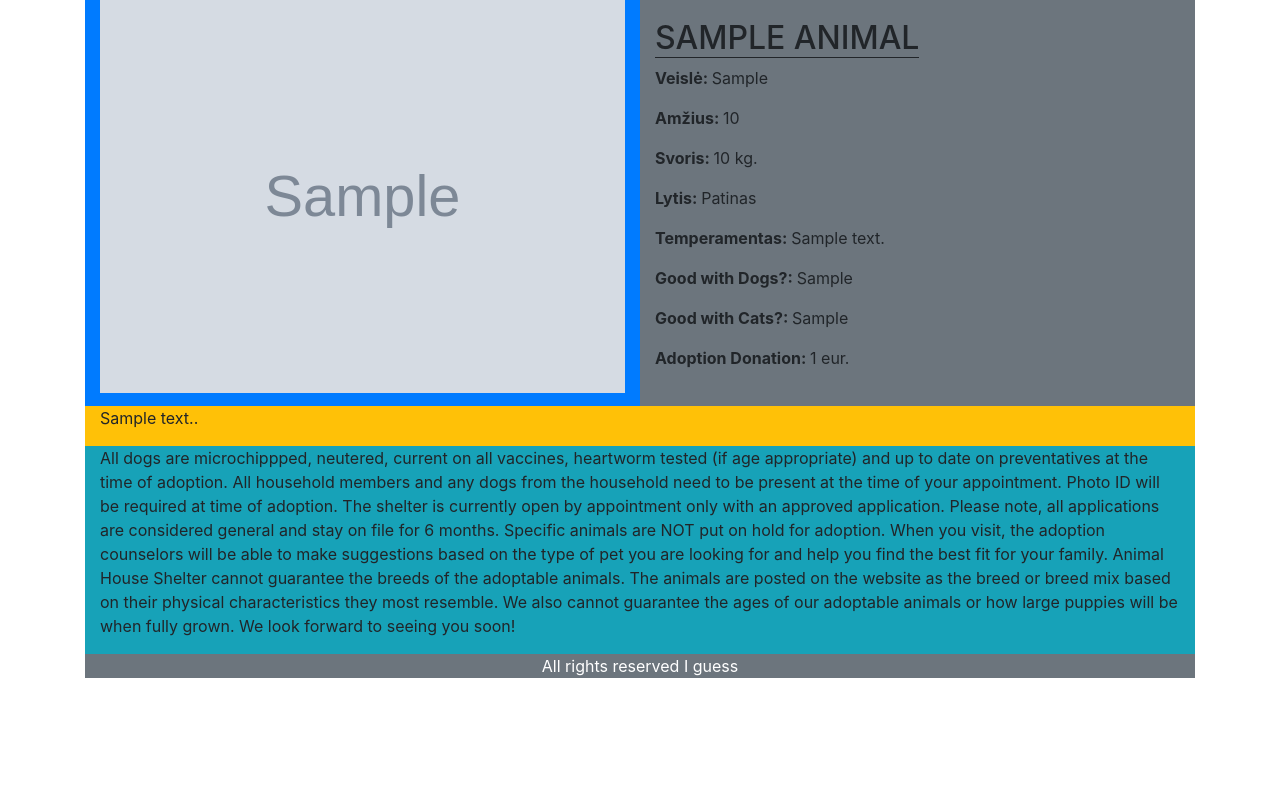
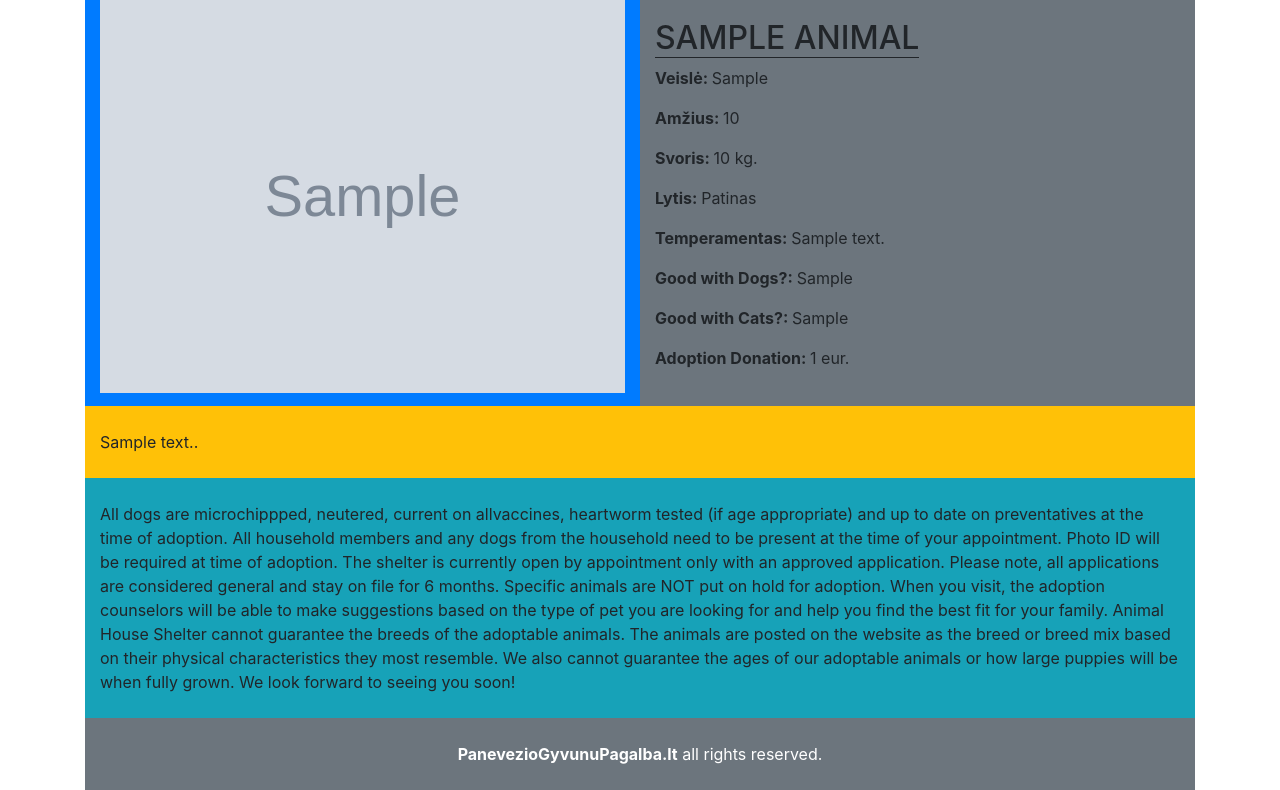
Before and after one commit to azegas/pagalbaGyvunams, a Django app: page /suo/1 in a window 1280 px wide. Shown: the part 90-880 px from the top of the page. Before the commit the page ends 768 px from the top, so only its background shows below. Run offline with Django 4.2, Linux system fonts and the light colour scheme; tables that the repository leaves empty hold one stand-in row (values such as "Sample post"); grey boxes marked "Sample" are stand-in pictures; some libraries are stand-ins or nearby versions.

Commit message:
fix: paddings

```diff
--- a/pagalbaGyvunams/gyvuneliai/templates/gyvuneliai/footer.html
+++ b/pagalbaGyvunams/gyvuneliai/templates/gyvuneliai/footer.html
@@ -1,3 +1,3 @@
-<footer class="bg-secondary text-white text-center">
-    <p>All rights reserved I guess</p>
+<footer class="bg-secondary text-white text-center p-4">
+    <p class="mb-0"><strong>PanevezioGyvunuPagalba.lt</strong> all rights reserved.</p>
 </footer>
--- a/pagalbaGyvunams/gyvuneliai/templates/gyvuneliai/informacija.html
+++ b/pagalbaGyvunams/gyvuneliai/templates/gyvuneliai/informacija.html
@@ -1,5 +1,5 @@
-<p>All dogs are microchippped, neutered, current on all
-    vaccines, heartworm tested (if age appropriate) and up to
+<p class="pt-4 pb-4 mb-0">All dogs are microchippped, neutered, current on allvaccines, heartworm tested (if age appropriate) and
+    up to
     date on preventatives at the time of adoption.
 
     All household members and any dogs from the household need
--- a/pagalbaGyvunams/gyvuneliai/templates/gyvuneliai/kate.html
+++ b/pagalbaGyvunams/gyvuneliai/templates/gyvuneliai/kate.html
@@ -15,8 +15,8 @@
         <p class="cardStats-field"><strong>Good with Cats?: </strong>{{kate.good_with_cats}}</p>
         <p class="cardStats-field"><strong>Adoption Donation: </strong>{{kate.adoption_donation}} eur.</p>
     </div>
-    <div class="col-12 bg-warning">
-        <p class="">
+    <div class="col-12 bg-warning pb-4 pt-4">
+        <p class="mb-0">
             {{kate.description|safe}}.
         </p>
     </div>
--- a/pagalbaGyvunams/gyvuneliai/templates/gyvuneliai/suo.html
+++ b/pagalbaGyvunams/gyvuneliai/templates/gyvuneliai/suo.html
@@ -15,8 +15,8 @@
         <p class="cardStats-field"><strong>Good with Cats?: </strong>{{suo.good_with_cats}}</p>
         <p class="cardStats-field"><strong>Adoption Donation: </strong>{{suo.adoption_donation}} eur.</p>
     </div>
-    <div class="col-12 bg-warning">
-        <p class="">
+    <div class="col-12 bg-warning pb-4 pt-4">
+        <p class="mb-0">
             {{suo.description|safe}}.
         </p>
     </div>
```
